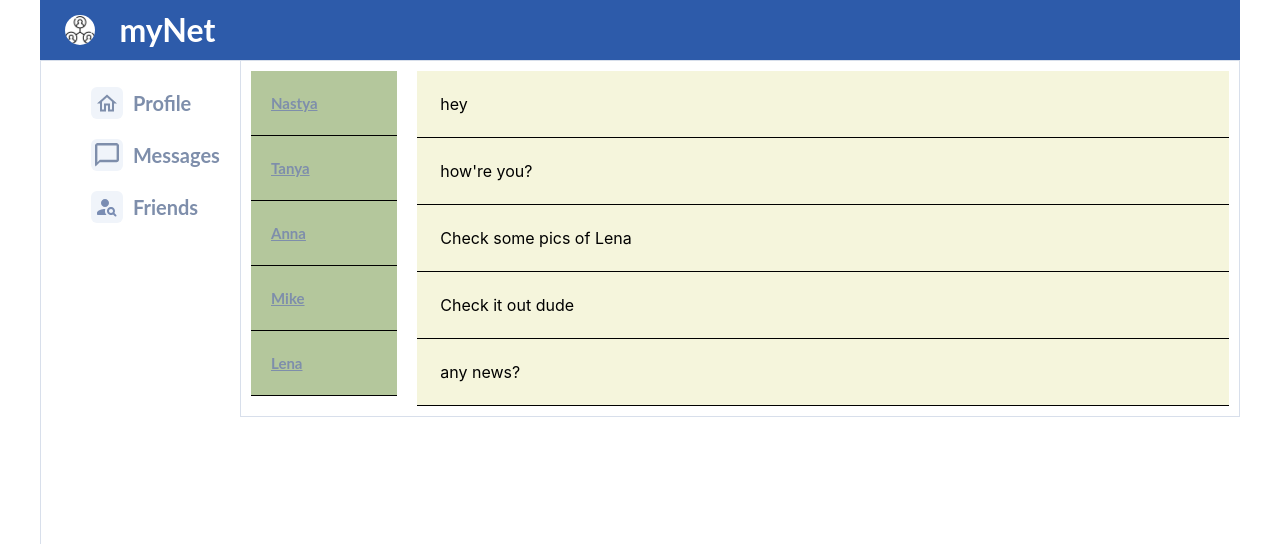
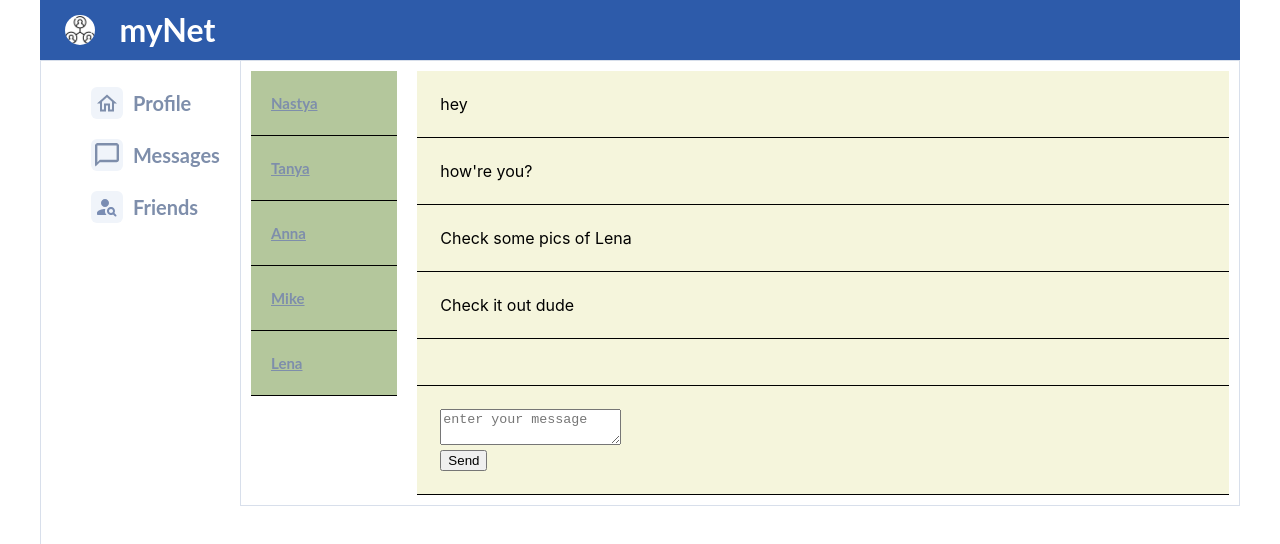
Before and after one commit to irinrudko/hogwarts, a React (Create React App) app: page /dialogs in a window 1280 px wide. Shown: the top 544 px of the page. Built offline with nearby package versions, Linux system fonts and the light colour scheme.

Commit message:
feat: implement send text message function

```diff
--- a/src/App.tsx
+++ b/src/App.tsx
@@ -31,7 +31,8 @@ const App = (props: AppType) => {
           <main className='app-wrapper-content'>
             <Route path='/profile' render={() => <Profile
               posts={state.profilePage.postsData} dispatch={props.dispatch} textPost={state.profilePage.postText} />} />
-            <Route path='/dialogs' render={() => <Dialogs dialogs={state.dialogsPage.dialogsData} messages={state.dialogsPage.messagesData} />} />
+            <Route path='/dialogs' render={() => <Dialogs dialogs={state.dialogsPage.dialogsData} messages={state.dialogsPage.messagesData} messageText={state.dialogsPage.messageText}
+              dispatch={props.dispatch} />} />
             <Route path='/friends' render={() => <Friends />} />
           </main>
         </div>
--- a/src/components/Dialogs/Dialogs.tsx
+++ b/src/components/Dialogs/Dialogs.tsx
@@ -1,10 +1,11 @@
 import { type } from 'os';
-import React from 'react';
+import React, { ChangeEvent } from 'react';
 import { NavLink } from 'react-router-dom';
 import style from './Dialogs.module.css';
 
 import DialogItem from './DialogItem/DialogItem';
 import Message from './Message/Message';
+import { ActionTypes, sendMessageAC, updateMessageAC } from '../../redux/redux';
 
 type DialogItemType = {
     id: number
@@ -19,16 +20,44 @@ type MessageItemType = {
 type DialogsType = {
     dialogs: Array<DialogItemType>
     messages: Array<MessageItemType>
+    messageText: string
+    dispatch: (action: ActionTypes) => any
+
 }
 
 
 const Dialogs: React.FC<DialogsType> = (props) => {
     let dialogsElements = props.dialogs.map(dialog => (<div key={dialog.id}> <DialogItem name={dialog.name} id={dialog.id} /></div>))
     let messagesElements = props.messages.map(el => <div key={el.id}><Message message={el.message} /></div>)
+
+
+    const messageValue = props.messageText;
+    const onChangeHandler = (e: ChangeEvent<HTMLTextAreaElement>) => {
+        props.dispatch(updateMessageAC(e.currentTarget.value))
+    }
+    const onSendMessageClick = () => {
+        if (props.messageText.trim() !== '') {
+            props.dispatch(sendMessageAC(messageValue))
+        } else {
+            alert('Please write your message')
+        }
+    }
+
     return (
         <div className={style.dialogs}>
             <div className={style.people}>{dialogsElements}</div>
-            <div className={style.chats}>{messagesElements}</div>
+            <div className={style.chats}>
+                <div>{messagesElements}
+
+                    <div className={style.item}>
+                        <textarea value={messageValue}
+                            onChange={onChangeHandler}
+                            placeholder='enter your message'>
+                        </textarea>
+                        <div><button onClick={onSendMessageClick}>Send</button></div>
+                    </div>
+                </div>
+            </div>
         </div >
     )
 }
--- a/src/redux/redux.ts
+++ b/src/redux/redux.ts
@@ -14,14 +14,46 @@ type MessageType = {
 type ProfilePageType = {
     postText: string
     postsData: Array<PostType>
-    // addPost?: (post: PostType) => void
 }
 type DialogPageType = {
     dialogsData: Array<DialogType>
     messagesData: Array<MessageType>
+    messageText: string
 }
 
-export type ActionTypes = AddPostActionType | ChangePostTextActionType
+const ADD_POST = 'ADD-POST'
+const CHANGE_POST_TEXT = 'CHANGE-POST-TEXT'
+const UPDATE_NEW_MESSAGE_BODY = 'UPDATE-NEW-MESSAGE-BODY'
+const SEND_MESSAGE = 'SEND-MESSAGE'
+
+export const addPostAC = (value: string) => {
+    return {
+        type: ADD_POST,
+        postText: value
+    } as const
+}
+export const changePostTextAC = (value: string) => {
+    return {
+        type: CHANGE_POST_TEXT,
+        newText: value
+    } as const
+}
+export const sendMessageAC = (messageText: string) => {
+    return {
+        type: SEND_MESSAGE,
+        messageText: messageText
+    } as const
+}
+export const updateMessageAC = (messageBody: string) => {
+    return {
+        type: UPDATE_NEW_MESSAGE_BODY,
+        messageBody: messageBody
+    } as const
+}
+
+export type ActionTypes = ReturnType<typeof addPostAC> | ReturnType<typeof changePostTextAC> | ReturnType<typeof sendMessageAC> | ReturnType<typeof updateMessageAC>
+
+
 export type RootStateType = {
     profilePage: ProfilePageType
     dialogsPage: DialogPageType
@@ -62,8 +94,9 @@ const store: StoreType = {
                 { id: 2, message: "how're you?", },
                 { id: 3, message: "Check some pics of Lena", },
                 { id: 4, message: "Check it out dude", },
-                { id: 5, message: "any news?", },
+                { id: 5, message: '', },
             ],
+            messageText: '',
         },
     },
     getState() {
@@ -102,32 +135,17 @@ const store: StoreType = {
         } else if (action.type === CHANGE_POST_TEXT) {
             this._state.profilePage.postText = action.newText
             this._callSubscriber(this._state);
+        } else if (action.type === SEND_MESSAGE) {
+            const newMessage = { id: 6, message: action.messageText }
+            this._state.dialogsPage.messagesData.push(newMessage)
+            this._state.dialogsPage.messageText = ''
+            this._callSubscriber(this._state)
+        } else if (action.type === UPDATE_NEW_MESSAGE_BODY) {
+            this._state.dialogsPage.messageText = action.messageBody;
+            this._callSubscriber(this._state)
         }
     }
 }
 
-const ADD_POST = 'ADD-POST'
-const CHANGE_POST_TEXT = 'CHANGE-POST-TEXT'
-
-//Action Creators
-type AddPostActionType = ReturnType<typeof addPostAC>
-type ChangePostTextActionType = ReturnType<typeof changePostTextAC>
-//Action Creators
-
-
-export const addPostAC = (value: string) => {
-    return {
-        type: ADD_POST,
-        postText: value
-    } as const
-}
-export const changePostTextAC = (value: string) => {
-    return {
-        type: CHANGE_POST_TEXT,
-        newText: value
-    } as const
-}
-
-
 
 export default store;
```
